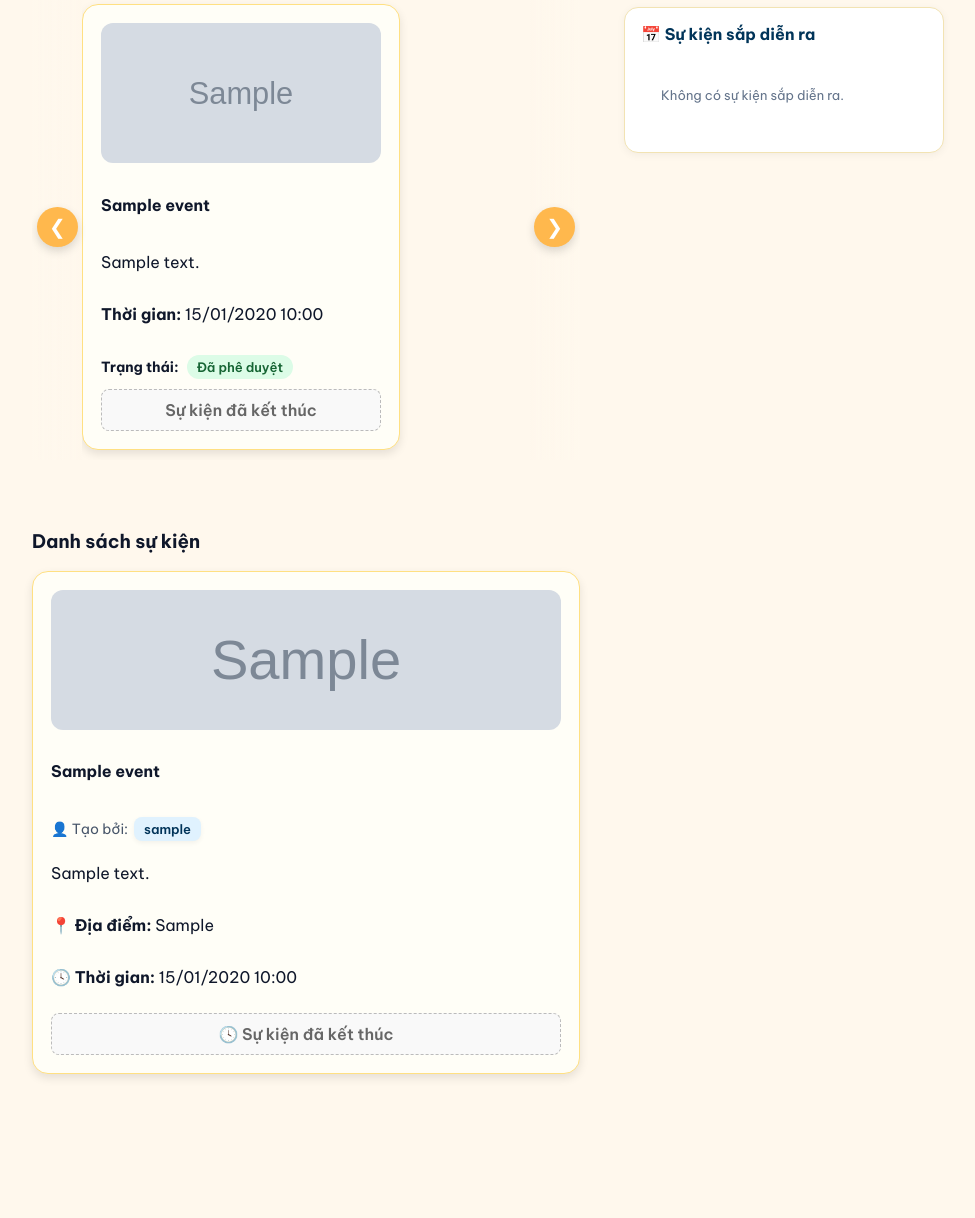
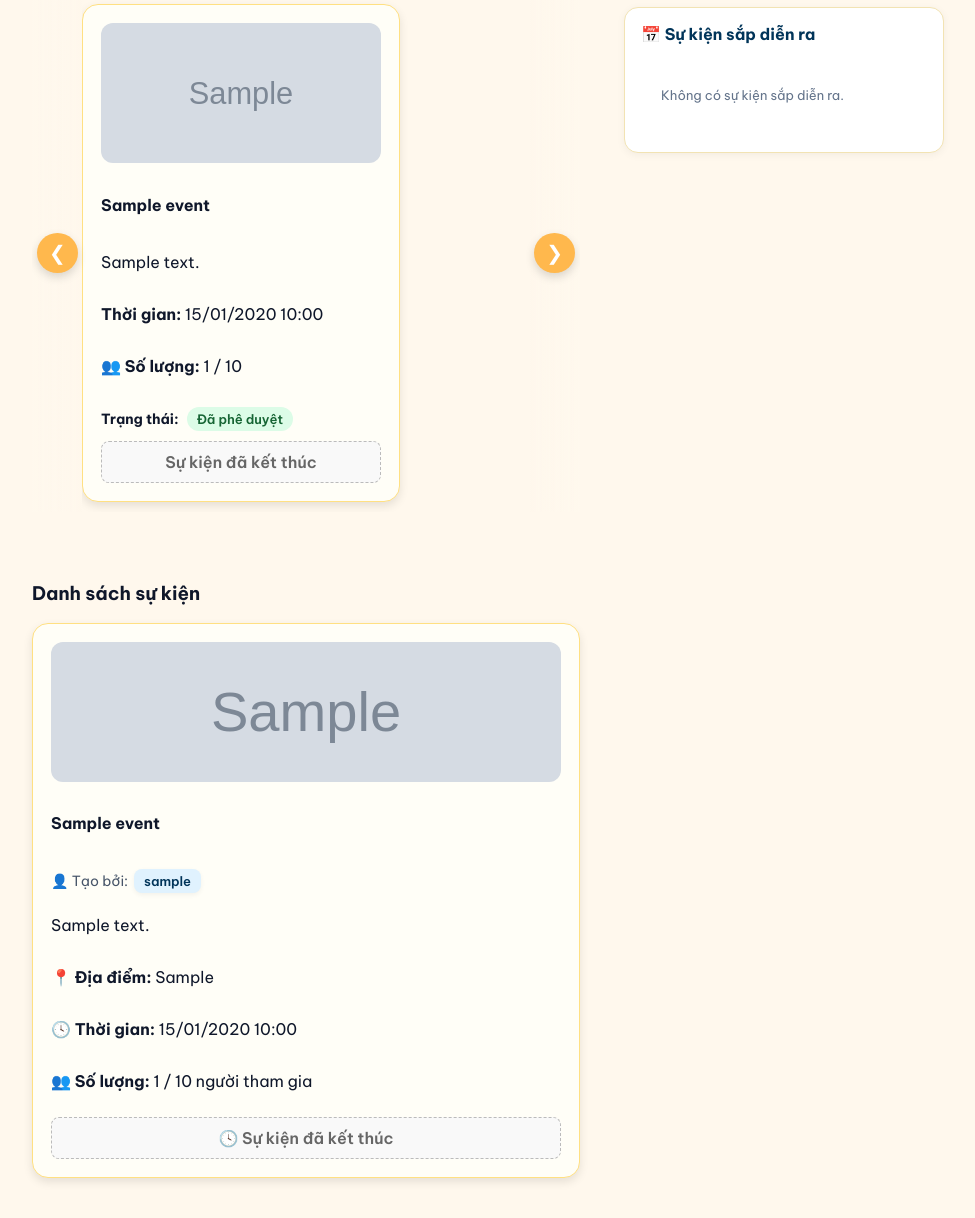
Before and after one commit to puppydue/PetTalk, a Django app: page /events/ in a window 1280 px wide. Shown: the part 321-1539 px from the top of the page, without its empty margins (304-1279 px from the left). Before the commit the page ends 1399 px from the top, so only its background shows below. Run offline with Django 4.2, Linux system fonts and the light colour scheme; a user stored in the database is signed in; tables that the repository leaves empty hold one stand-in row (values such as "Sample post"); grey boxes marked "Sample" are stand-in pictures.

Commit message:
Update: thêm capacity, fix lặp số lượng và đồng bộ form tạo sự kiện

```diff
--- a/Events/forms.py
+++ b/Events/forms.py
@@ -5,7 +5,7 @@ from .models import Event
 class EventForm(forms.ModelForm):
     class Meta:
         model = Event
-        fields = ['title', 'description', 'date', 'end_date', 'location', 'image']
+        fields = ['title', 'description', 'date', 'end_date', 'location','capacity', 'image']
         widgets = {
             'title': forms.TextInput(attrs={
                 'class': 'form-control',
@@ -27,6 +27,10 @@ class EventForm(forms.ModelForm):
             'location': forms.TextInput(attrs={
                 'class': 'form-control',
                 'placeholder': 'Nhập địa điểm tổ chức'
+            }),
+            'capacity': forms.NumberInput(attrs={
+                'class': 'form-control',
+                'placeholder': 'Nhập số lượng người tham gia tối đa'
             }),
             'image': forms.ClearableFileInput(attrs={
                 'class': 'form-control'
--- a/Events/models.py
+++ b/Events/models.py
@@ -22,7 +22,12 @@ class Event(models.Model):
     cover_image = models.ImageField(upload_to='event_covers/', blank=True, null=True)
     image = models.ImageField(upload_to='event_images/', null=True, blank=True)
 
-    capacity = models.PositiveIntegerField(default=50)
+    capacity = models.PositiveIntegerField(
+        blank=True,
+        null=True,
+        verbose_name="Số lượng người tham gia tối đa"
+    )
+
     creator = models.ForeignKey(User, on_delete=models.CASCADE, related_name='created_events')
     participants = models.ManyToManyField(User, blank=True, related_name='joined_events')
     status = models.CharField(max_length=20, choices=STATUS_CHOICES, default='pending')
--- a/Events/templates/events/danh_sach_su_kien.html
+++ b/Events/templates/events/danh_sach_su_kien.html
@@ -26,6 +26,8 @@
             <h4>{{ e.title }}</h4>
             <p>{{ e.description|truncatechars:80 }}</p>
             <p><strong>Thời gian:</strong> {{ e.date|date:"d/m/Y H:i" }}</p>
+            <p><strong>👥 Số lượng:</strong> {{ e.participants.count }} / {{ e.capacity|default:"∞" }}</p>
+
 
             <div class="status-wrapper"> {# Đã thêm margin-top qua CSS #}
               <strong>Trạng thái:</strong>
@@ -89,6 +91,11 @@
           <p>{{ e.description|truncatechars:80 }}</p>
           <p><strong>📍 Địa điểm:</strong> {{ e.location }}</p>
           <p><strong>🕓 Thời gian:</strong> {{ e.date|date:"d/m/Y H:i" }}</p>
+          <p>
+              <strong>👥 Số lượng:</strong>
+              {{ e.participants.count }} / {{ e.capacity|default:"∞" }} người tham gia
+          </p>
+
 
           {% if e.is_past %}
             <div class="event-ended">🕓 Sự kiện đã kết thúc</div>
--- a/Events/templates/events/tao_su_kien.html
+++ b/Events/templates/events/tao_su_kien.html
@@ -164,6 +164,10 @@
       <div class="error-text">{{ form.location.errors.0 }}</div>
     {% endif %}
 
+    <label for="id_capacity">Số lượng người tham gia tối đa:</label>
+    {{ form.capacity }}
+
+
     <label for="id_image">Ảnh bìa:</label>
     {{ form.image }}
     {% if form.image.errors %}
```
Also changed, not shown: Events/migrations/0005_alter_event_capacity.py (added), Events/migrations/0006_alter_event_capacity.py (added).
